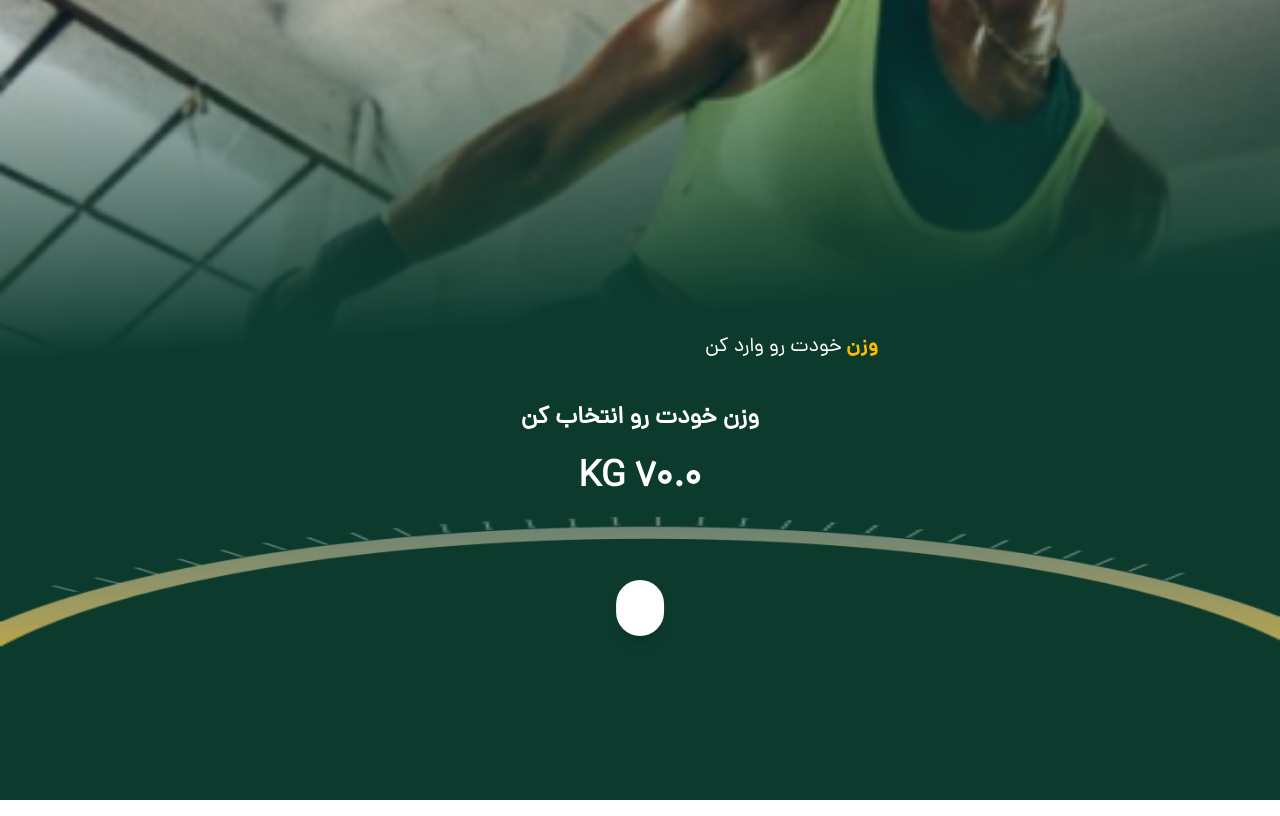
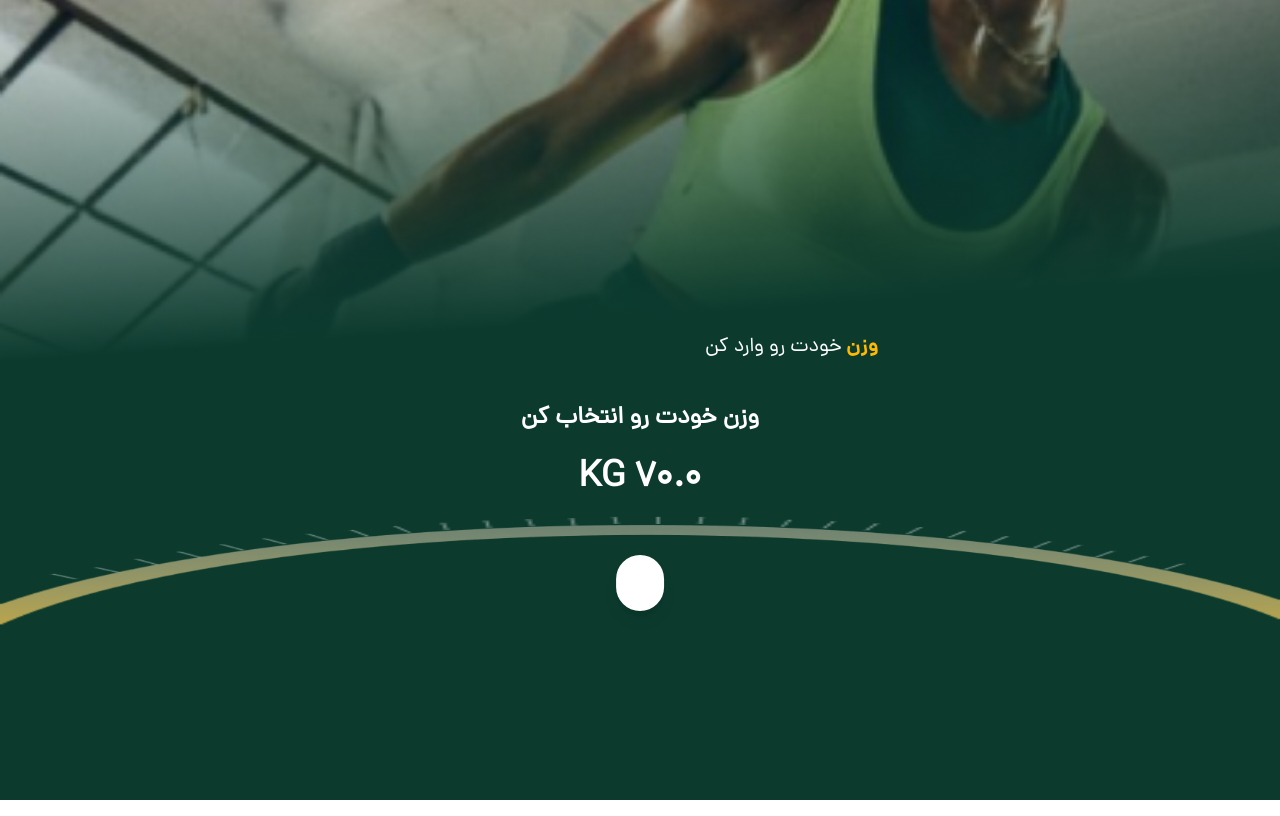
Before and after one commit to Farnaziifz/alef-gym-athles, a Vue app: page /info/weight in a window 1280 px wide. Built offline with nearby package versions, Linux system fonts and the light colour scheme.

Commit message:
container

```diff
--- a/src/presentation/components/spcefics/WeightScale/Weight.vue
+++ b/src/presentation/components/spcefics/WeightScale/Weight.vue
@@ -4,7 +4,7 @@
 
     <div class="text-4xl font-bold">{{ weight.toFixed(1) }} KG</div>
 
-    <img src="../../../../assets/images/shapes/weight.png" alt="" class="w-full mt-5 h-[300px]" />
+    <img src="../../../../assets/images/shapes/weight.png" alt="" class="w-full mt-5 h-[250px]" />
 
     <div class="w-64 h-64 flex items-center justify-center absolute">
       <!-- Gauge Circle -->
--- a/src/presentation/pages/Info/WeightScale/index.vue
+++ b/src/presentation/pages/Info/WeightScale/index.vue
@@ -5,6 +5,7 @@ import Weight from '@/presentation/components/spcefics/WeightScale/Weight.vue';
 </script>
 
 <template>
+  <div class="h-screen">
     <PageHader :img="LoginBanner">
       <template #text-header>
         <p class="text-white text-xl font-[dana-bold] text-center">
@@ -14,4 +15,5 @@ import Weight from '@/presentation/components/spcefics/WeightScale/Weight.vue';
       </template>
     </PageHader>
     <Weight />
+  </div>
 </template>
```
Lines whose indentation alone changed are shown as unchanged.
